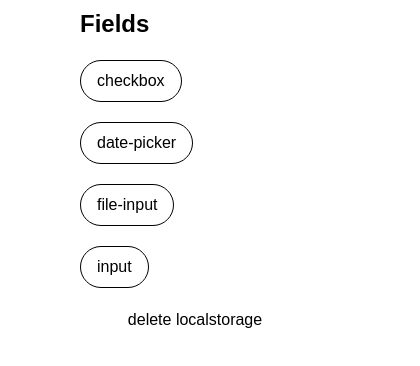
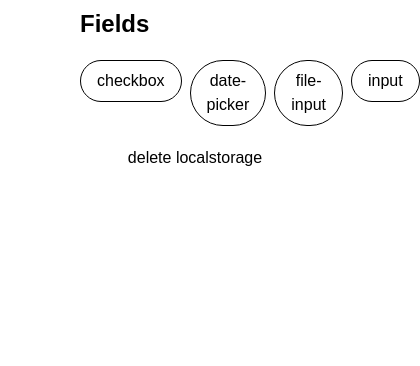
Before and after one commit to adarshkunwar/form-builder, a Next.js app: page /form in a window 390 px wide. Shown: the top 366 px of the page, 420 px wide, since content can reach past the window. Built offline with nearby package versions, Linux system fonts and the light colour scheme.

Commit message:
style: Update mobile ui in fieldOptionCOllection
- is vertical in large screen
- is horizontal in mobile screen

```diff
--- a/src/components/HOC/fieldOptionCollection.tsx
+++ b/src/components/HOC/fieldOptionCollection.tsx
@@ -9,6 +9,7 @@ const FieldOptionCollection = () => {
   return (
     <div className="flex flex-col gap-5">
       <h1 className="text-2xl font-semibold">Fields</h1>
+      <div className="flex gap-2 md:flex-col">
         {fieldsArray.map((field, index) => {
           return (
             <div key={index}>
@@ -20,6 +21,7 @@ const FieldOptionCollection = () => {
             </div>
           );
         })}
+      </div>
 
       <button onClick={() => localStorage.clear()}>delete localstorage</button>
     </div>
```
Lines whose indentation alone changed are shown as unchanged.
